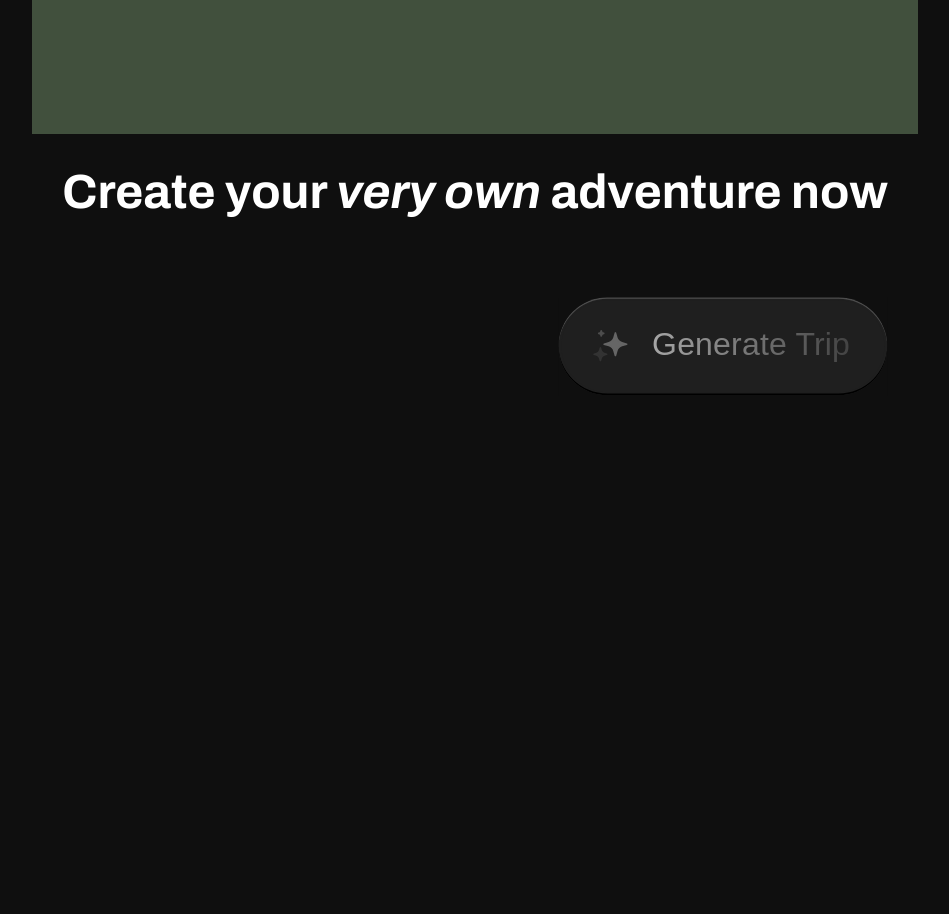
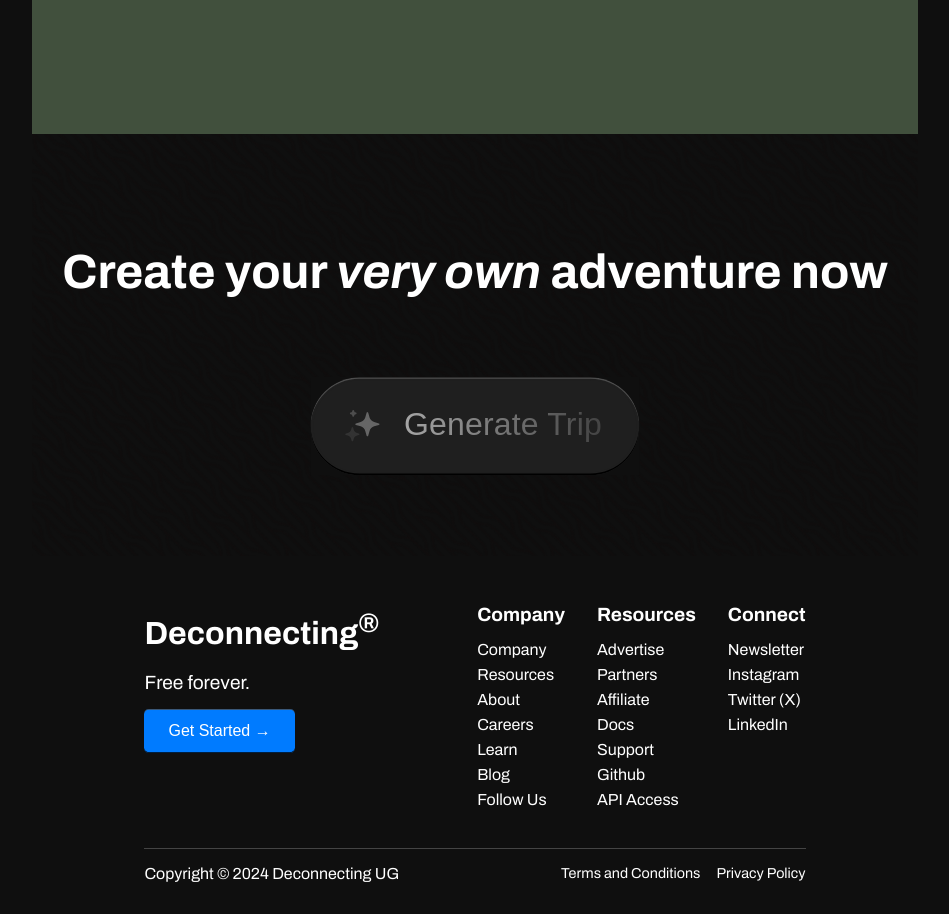
Before and after one commit to iambodha/Deconnecting, a React (Vite) app in the folder Frontend/: page / in a window 1280 px wide. Shown: the part 1360-2274 px from the top of the page, without its empty margins (165-1114 px from the left). Before the commit the page ends 2035 px from the top, so only its background shows below. Built offline with nearby package versions, Linux system fonts and the light colour scheme.

Commit message:
Add footer

```diff
--- a/Frontend/src/createTrip/button.css
+++ b/Frontend/src/createTrip/button.css
@@ -108,8 +108,6 @@ button:before {
 	position: absolute;
 	inset: -0.25em;
 	z-index: -1;
-	border: 0.25em solid hsl(260 97% 50% / 0.5);
-	border-radius: 100px;
 	opacity: var(--active, 0);
 	transition: opacity var(--transition);
 }
--- a/Frontend/src/createTrip/createTrip.css
+++ b/Frontend/src/createTrip/createTrip.css
@@ -1,23 +1,32 @@
 .createTripContainer {
+    padding-top: 5rem;
     height: fit-content;
     background-color: #0F0F0F;
     backdrop-filter: blur(100px);
     display: flex;
     justify-content: center;
     align-items: center;
+    background-image: url('../assets/pngpattern.webp');
+    background-size: cover;
+    background-position: center;
+    transition: background-size 0.4s ease;
+    background-size: 30%;
 }
-
 .createTripMain {
-    height: 40rem;
-    width: 50rem;
+    height: auto;
+    width: 90%;
+    max-width: 50rem;
     background-color: #1F1F1F;
-    border-radius: 3rem;
+    border-radius: 2rem;
+    box-shadow: 0 0 1rem rgba(0, 0, 0, 0.5);
     z-index: 99;
+    padding: 2rem;
+    margin: 2rem;
+    transition: 0.4s ease;
 }
 
 .container {
     position: relative;
-
 }
 
 .headerAndMain {
@@ -64,29 +73,18 @@
     margin-top: 5rem;
 }
 .startButton {
-    font-size: 2rem;
+    display: flex;
+    flex-direction: column;
+    text-align: center;
+    font-size: 1.8rem;
     font-family: 'Archivo';
     border: none;
     border-radius: 1rem;
     color: white;
-    transition: background 0.4s ease;
-    background: linear-gradient(125.17deg, #272727 0%, #11101d 100%);
+    transition: 0.4s ease;
     width: 80%;
     height: 15rem;
     margin-top: 10rem;
-}
-
-.startButton:hover {
-    background: linear-gradient(
-        157.81deg,
-        #def9fa -43.27%,
-        #bef3f5 -21.24%,
-        #9dedf0 12.19%,
-        #7de7eb 29.82%,
-        #5ce1e6 51.94%,
-        #33bbcf 90.29%
-    );
-    transition: background 0.4s ease;
 }
 
 .buttonHolder {
@@ -103,16 +101,21 @@
 }
 
 .startButtons {
-    font-size: 2rem;
+    display: flex;
+    flex-direction: column;
+    font-size: 1.3rem;
     font-family: 'Archivo';
     border: none;
     border-radius: 1rem;
     color: white;
-    transition: background 0.4s ease;
-    background: linear-gradient(125.17deg, #272727 0%, #11101d 100%);
+    transition: 0.4s ease;
     width: 40%;
     height: 15rem;
     margin-top: 10rem;
+}
+
+.buttonText{
+    padding-top: 2rem;
 }
 
 .budgetContainer {
@@ -125,11 +128,30 @@
 }
 
 .budgetInput {
-    font-size: 1.5rem;
-    padding: 0.5rem;
-    border-radius: 0.5rem;
-    border: 1px solid #ddd;
-    width: 80%;
-    text-align: center;
-    margin-bottom: 0rem;
+    font-family: -apple-system,BlinkMacSystemFont,"Segoe UI","Roboto","Oxygen","Ubuntu","Cantarell","Fira Sans","Droid Sans","Helvetica Neue",sans-serif;
+    font-weight: 500;
+    font-size: 1.2vw;
+    color: #fff;
+    background-color: rgb(28,28,30);
+    box-shadow: 0 0 .6vw rgba(0,0,0,0.5), 0 0 0 .2vw transparent;
+    border-radius: 0.6vw;
+    border: none;
+    outline: none;
+    padding: 0.6vw;
+    max-width: 280px;
+    transition: .4s;
 }
+
+.budgetInput:hover {
+    box-shadow: 0 0 0 .2vw rgba(135, 207, 235, 0.186);
+}
+
+.budgetInput:focus {
+    box-shadow: 0 0 0 .2vw skyblue;
+}
+
+
+.budgetButton {
+    color: white;
+    margin-top: 3rem;
+}
--- a/Frontend/src/createTrip/createTrip.jsx
+++ b/Frontend/src/createTrip/createTrip.jsx
@@ -2,8 +2,8 @@ import React, { useState, useEffect } from 'react';
 import '../Hero/hero.css';
 import './createTrip.css';
 import './gradients.css';
-import './button.css'
-import './button.js'
+import './button.css';
+import './button.js';
 
 function CreateTrip() {
     // manage current state
@@ -15,6 +15,7 @@ function CreateTrip() {
     let content;
     if (currentState === 'click') {
         content = (
+        <div className="mainOutline">
             <div class="sparkle-button">
                 <button onClick={() => setCurrentState('start')}>
                 <span class="spark"></span>
@@ -81,6 +82,7 @@ function CreateTrip() {
                 </svg>
                 </span>
             </div>
+        </div>
         );
     }
 
@@ -89,7 +91,9 @@ function CreateTrip() {
             <div className="createTripMain">
                 <div className="mainOutline">
                     <h1 className='archivo mainHeader'>Get Started</h1>
-                    <button className='startButton' onClick={() => setCurrentState('chooseGroupType')}>Start</button>
+                    <button className='startButton' onClick={() => setCurrentState('chooseGroupType')}>
+                        <h1 className='archivo buttonText'>Start</h1>
+                    </button>
                 </div>
             </div>
         );
@@ -101,8 +105,12 @@ function CreateTrip() {
                 <div className="mainOutline">
                     <h1 className='archivo mainHeader'>Choose Group Type</h1>
                     <div className='buttonHolder'>
-                        <button className='startButtons' onClick={() => setCurrentState('typeGroup')}>Group <br />(WIP)</button>
-                        <button className='startButtons' onClick={() => setCurrentState('typeSolo')}>Solo</button>
+                        <button className='startButtons' onClick={() => setCurrentState('typeGroup')}>
+                        <h1 className='archivo buttonText'>Group (WIP)</h1>
+                        </button>
+                        <button className='startButtons' onClick={() => setCurrentState('typeSolo')}>
+                        <h1 className='archivo buttonText'>Solo</h1>
+                        </button>
                     </div>
                 </div>
             </div>
@@ -112,7 +120,9 @@ function CreateTrip() {
             <div className="createTripMain">
                 <div className="mainOutline">
                     <h1 className='archivo createHeader'>TESTGROUP</h1>
-                    <button className='startButton' onClick={() => setCurrentState('click')}>BACK TO START</button>
+                    <button className='startButton' onClick={() => setCurrentState('click')}>
+                    <h1 className='archivo buttonText'>Back to Start</h1>
+                    </button>
                 </div>
             </div>
         );
@@ -120,10 +130,14 @@ function CreateTrip() {
         content = (
             <div className="createTripMain">
                 <div className="mainOutline">
-                    <h1 className='archivo createHeader'>TESTSOLO</h1>
+                    <h1 className='archivo createHeader'>Solo Trip Creator</h1>
                     <div className='buttonHolder2'>
-                        <button className='startButtons' onClick={() => setCurrentState('enterBudget')}>Enter Budget</button>
-                        <button className='startButtons' onClick={() => setCurrentState('start')}>Back</button>
+                        <button className='startButtons' onClick={() => setCurrentState('enterBudget')}>
+                        <h1 className='archivo buttonText'>Enter Budget</h1>
+                        </button>
+                        <button className='startButtons' onClick={() => setCurrentState('start')}>
+                        <h1 className='archivo buttonText'>Back</h1>
+                        </button>
                     </div>
                 </div>
             </div>
@@ -132,17 +146,14 @@ function CreateTrip() {
         content = (
             <div className="createTripMain">
                 <div className="mainOutline">
-                    <h1 className='archivo createHeader'>Budget</h1>
-                    <h2 className='archivo'>What is your budget?</h2>
+                    <h1 className='archivo createHeader'>Tell us your budget</h1>
                     <div className='budgetContainer'>
-                        <input
-                            type="text"
+                        <input type="text"
                             value={budget}
                             onChange={(e) => setBudget(e.target.value)}
                             placeholder="Enter your budget"
-                            className="budgetInput"
-                        />
-                        <button className='startButtons' onClick={() => setCurrentState('start')}>Submit</button>
+                            className="budgetInput" />
+                        <button className='budgetButton' onClick={() => setCurrentState('start')}>Submit</button>
                     </div>
                 </div>
             </div>
--- /dev/null
+++ b/Frontend/src/footer/footer.css
@@ -0,0 +1,97 @@
+
+.footer {
+    margin-left: 5rem;
+    margin-right: 5rem;
+    font-family: 'Archivo', sans-serif;
+    background-color: #1A1A1A;
+    color: #fff;
+    background-color: #0F0F0F;
+    padding: 2rem;
+    color: #fff;
+}
+
+.footer-container {
+    display: flex;
+    justify-content: space-between;
+    align-items: start;
+    flex-wrap: wrap;
+}
+
+.footer-branding {
+    max-width: 30%;
+}
+
+.footer-branding h1 {
+    font-size: 2rem;
+}
+
+.footer-branding p {
+    font-size: 1.2rem;
+    margin: 1rem 0;
+}
+
+.get-started-button {
+    background-color: #007BFF;
+    color: #fff;
+    border: none;
+    padding: 0.8rem 1.5rem;
+    font-size: 1rem;
+    cursor: pointer;
+    border-radius: 0.3rem;
+}
+
+.footer-links {
+    display: flex;
+    flex-wrap: wrap;
+    gap: 2rem;
+}
+
+.footer-column {
+    display: flex;
+    flex-direction: column;
+}
+
+.footer-column h2 {
+    font-size: 1.2rem;
+    margin-bottom: 1rem;
+}
+
+.footer-column a {
+    color: #fff;
+    text-decoration: none;
+    margin-bottom: 0.5rem;
+    font-size: 1rem;
+}
+
+.footer-column a:hover {
+    text-decoration: underline;
+}
+
+.footer-bottom {
+    display: flex;
+    justify-content: space-between;
+    align-items: center;
+    flex-wrap: wrap;
+    margin-top: 2rem;
+    border-top: 1px solid #444;
+    padding-top: 1rem;
+}
+
+.footer-bottom p {
+    margin: 0;
+}
+
+.footer-bottom-links {
+    display: flex;
+    gap: 1rem;
+}
+
+.footer-bottom-links a {
+    color: #fff;
+    text-decoration: none;
+    font-size: 0.9rem;
+}
+
+.footer-bottom-links a:hover {
+    text-decoration: underline;
+}
--- /dev/null
+++ b/Frontend/src/footer/footer.jsx
@@ -0,0 +1,56 @@
+import React, { useState, useEffect } from 'react';
+import '../Hero/hero.css';
+import './footer.css';
+
+function Footer() {
+    return (
+        <footer class="footer">
+            <div class="footer-container">
+                <div class="footer-branding">
+                    <h1 className='archivo'>Deconnecting<sup>®</sup></h1>
+                    <p>Free forever.</p>
+                    <button class="get-started-button">Get Started →</button>
+                </div>
+                <div class="footer-links">
+                    <div class="footer-column">
+                        <h2 className='archivo'>Company</h2>
+                        <a href="#">Company</a>
+                        <a href="#">Resources</a>
+                        <a href="#">About</a>
+                        <a href="#">Careers</a>
+                        <a href="#">Learn</a>
+                        <a href="#">Blog</a>
+                        <a href="#">Follow Us</a>
+                    </div>
+                    <div class="footer-column">
+                        <h2 className='archivo'>Resources</h2>
+                        <a href="#">Advertise</a>
+                        <a href="#">Partners</a>
+                        <a href="#">Affiliate</a>
+                        <a href="#">Docs</a>
+                        <a href="#">Support</a>
+                        <a href="#">Github</a>
+                        <a href="#">API Access</a>
+
+                    </div>
+                    <div class="footer-column">
+                        <h2 className='archivo'>Connect</h2>
+                        <a href="#">Newsletter</a>
+                        <a href="#">Instagram</a>
+                        <a href="#">Twitter (X)</a>
+                        <a href="#">LinkedIn</a>
+                    </div>
+                </div>
+            </div>
+            <div class="footer-bottom">
+                <p>Copyright © 2024 Deconnecting UG</p>
+                <div class="footer-bottom-links">
+                    <a href="#">Terms and Conditions</a>
+                    <a href="#">Privacy Policy</a>
+                </div>
+            </div>
+        </footer>
+    );
+}
+
+export default Footer;
--- a/Frontend/src/main.jsx
+++ b/Frontend/src/main.jsx
@@ -4,6 +4,7 @@ import Hero from './Hero/hero.jsx'
 import Explore from './Explore/explore.jsx'
 import Explain from './Explain/explain.jsx'
 import CreateTrip from './createTrip/createTrip.jsx'
+import Footer from './footer/footer.jsx'
 import './index.css'
 
 ReactDOM.createRoot(document.getElementById('root')).render(
@@ -11,5 +12,6 @@ ReactDOM.createRoot(document.getElementById('root')).render(
     <Hero />
     <Explain />
     <CreateTrip />
+    <Footer />
   </React.StrictMode>,
 )
```
Also changed, not shown: Frontend/src/assets/pngpattern.webp (added), Frontend/src/assets/pngpattern2.jpeg (added). Lines whose indentation alone changed are shown as unchanged.
